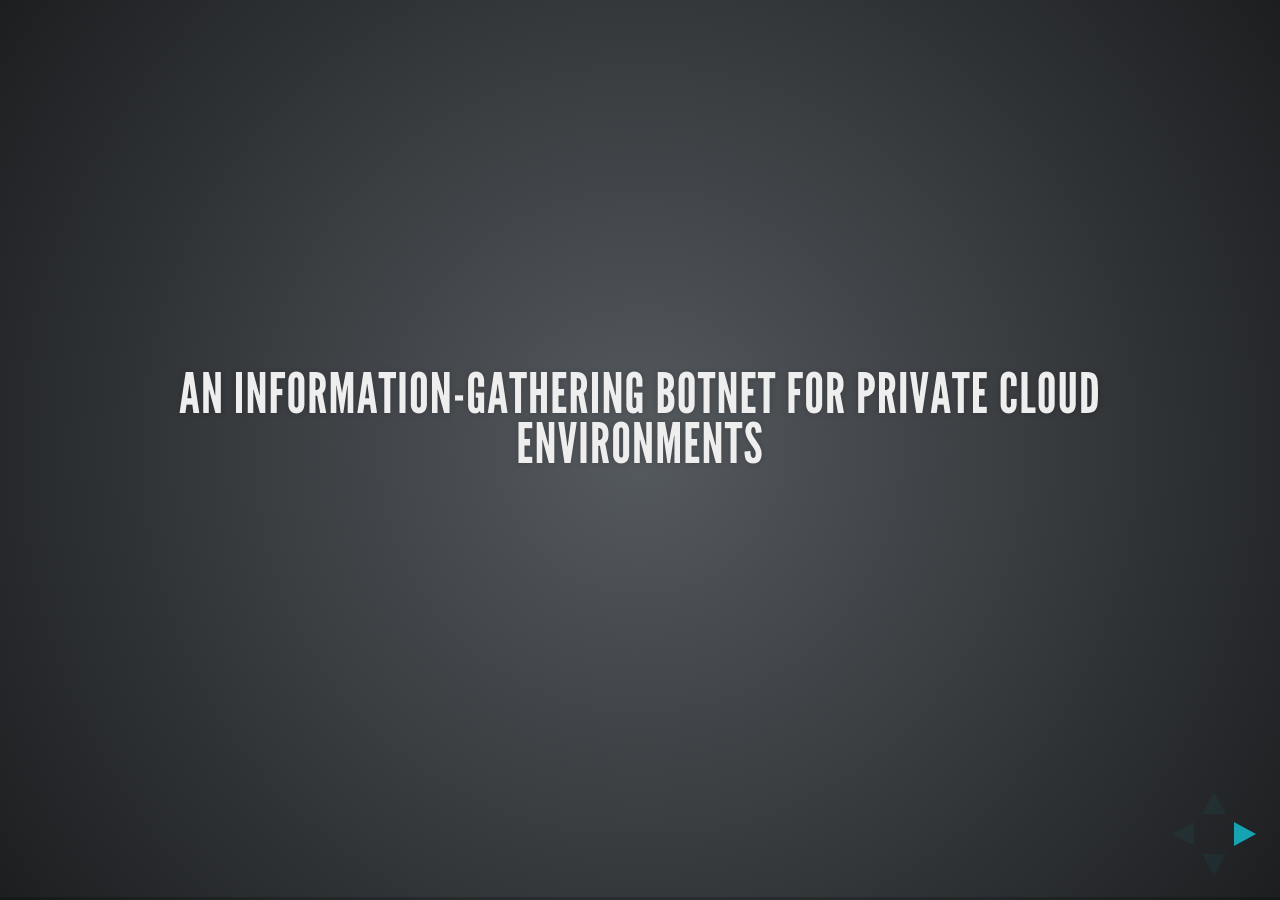
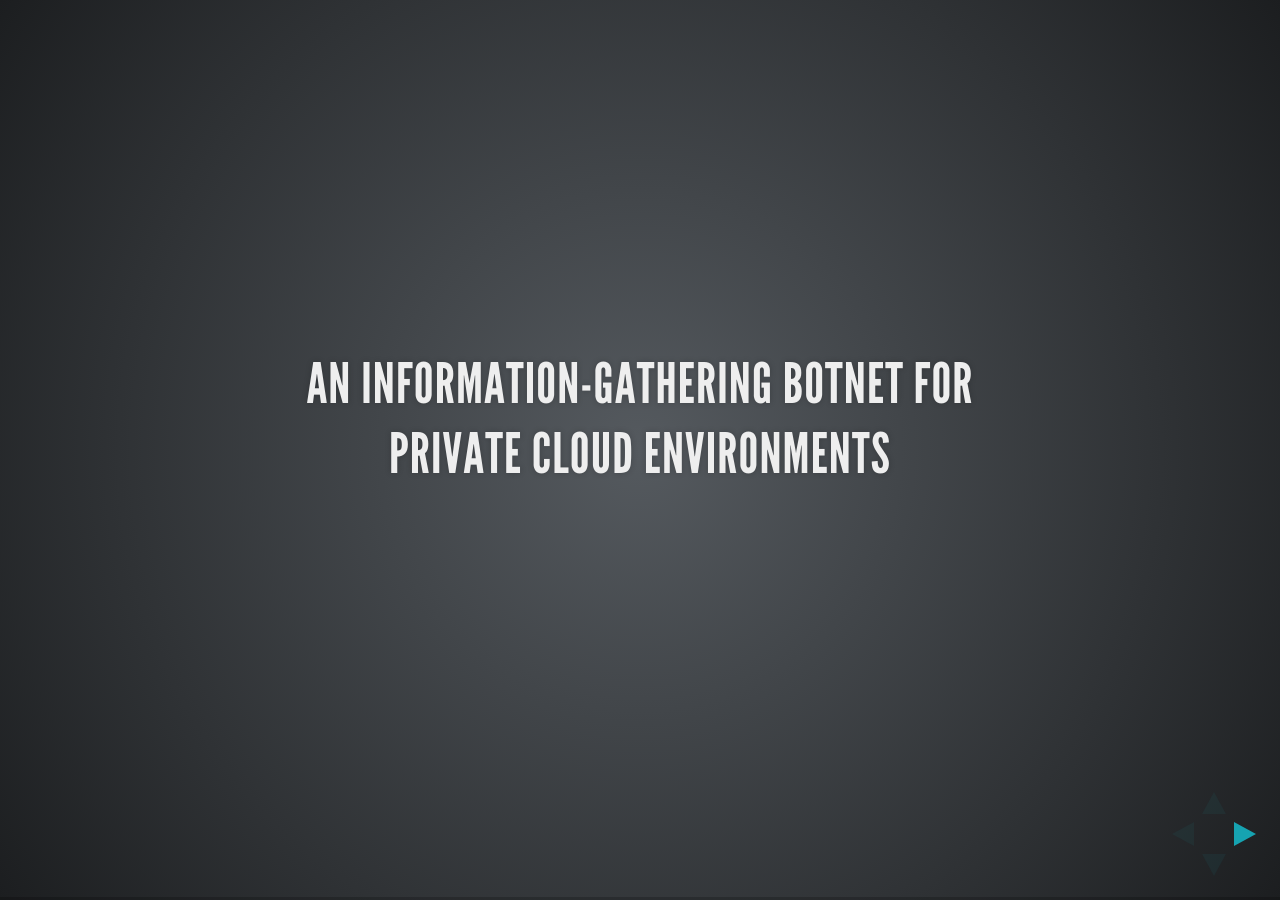
Before and after one commit to AesSedai101/AesSedai101.github.io, a Jekyll site: the page honours_pres/index.html, which Jekyll copies as it is, in a window 1280 px wide. Built offline with Jekyll 4.4.1, drawn with Linux system fonts in a browser that asks for light colours.

Commit message:
Fixed title.

```diff
--- a/honours_pres/index.html
+++ b/honours_pres/index.html
@@ -35,6 +35,7 @@
 		<!--[if lt IE 9]>
 		<script src="lib/js/html5shiv.js"></script>
 		<![endif]-->
+
 	</head>
 
 	<body>
@@ -44,7 +45,8 @@
 			<!-- Any section element inside of this container is displayed as a slide -->
 			<div class="slides">
 				<section>
-					<h3>An information-gathering botnet for private cloud environments</h3>
+					<h3>An information-gathering botnet for </h3>
+					<h3>private cloud environments</h3>
 				</section>
 
 				<section>
```
